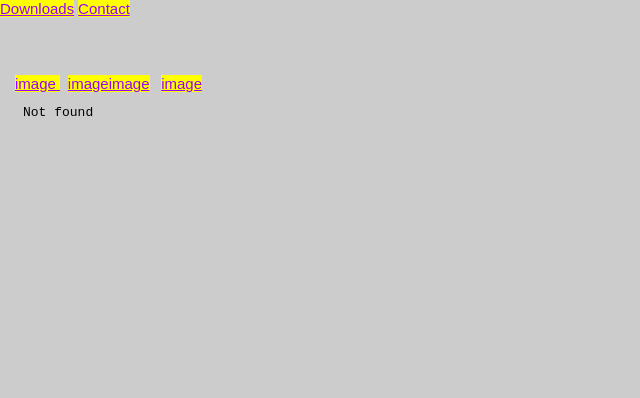
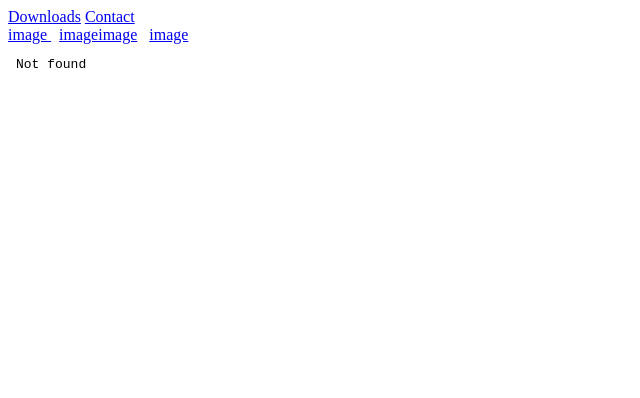
Before and after one commit to readwriterun/ReadWriteRun.github.io, a plain HTML site: page index.html in a window 1280 px wide. Shown: the top 398 px of the page, without its empty margins (0-640 px from the left). Drawn offline with Linux system fonts and the light colour scheme.

Commit message:
Update index.html

```diff
--- a/index.html
+++ b/index.html
@@ -2,54 +2,11 @@
 <html>
 <head>
 <title>~ Read Write Run ~</title>
-<style>
-body {margin: 0; padding: 0;
-background-color: #cccccc;
-background-image:url('');
-font-family:"Arial","sans-serif";color:#ff7f3f;;font-size:14px;}
-pre{margin: 0;
-	padding: 0;
-	font-family:"Arial","sans-serif";
-	color:#ffffff;font-size:15px;}
-}
-
-#menu{
-font-family:"Arial","sans-serif";
-	color:#ff7f00;font-size:15px;
 
 
-}
-a{font-family:"Arial","sans-serif";
-	color:#9900ff;font-size:15px;
-	background: #ffff00;
-}
-
-a:hover{
-	font-family:"Arial","sans-serif";
-	color:#9900ff;font-size:15px;
-	background: #ffff00;
-
-}
-txt{
-	font-family:"Arial","sans-serif";
-	color:#9900ff;font-size:15px;
-	background: #ffff00;
-
-}
-#contents {
-color:#000000;
-background-color: #AARRGGBB;
-border-color: #c6e6db;
-position:absolute;
-top : 75px;
-left :15px;
-width:800px;
-z-index:0;
-
-}
 
 
-</style>
+
  </head>
 <body>
 <!--menu-->
```
